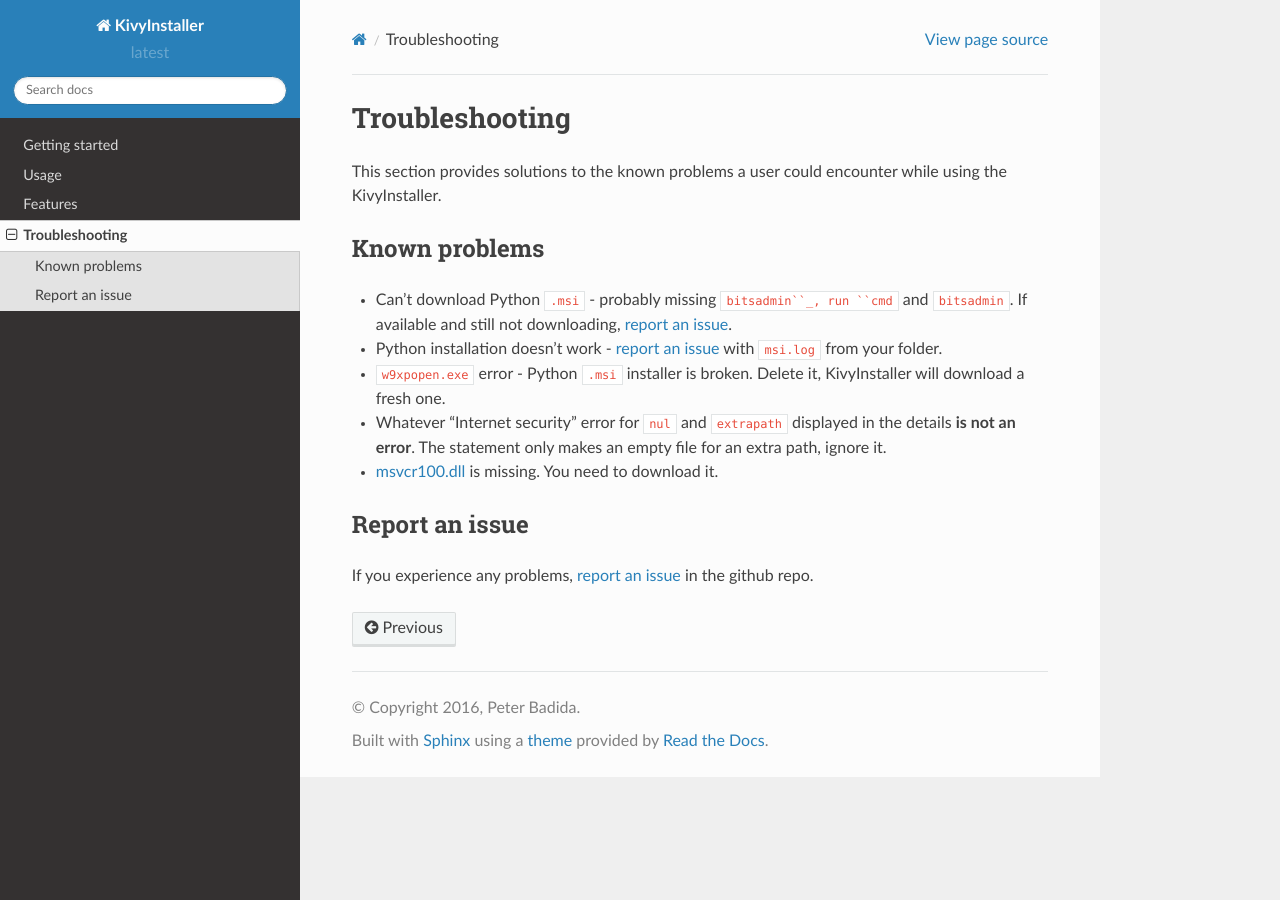
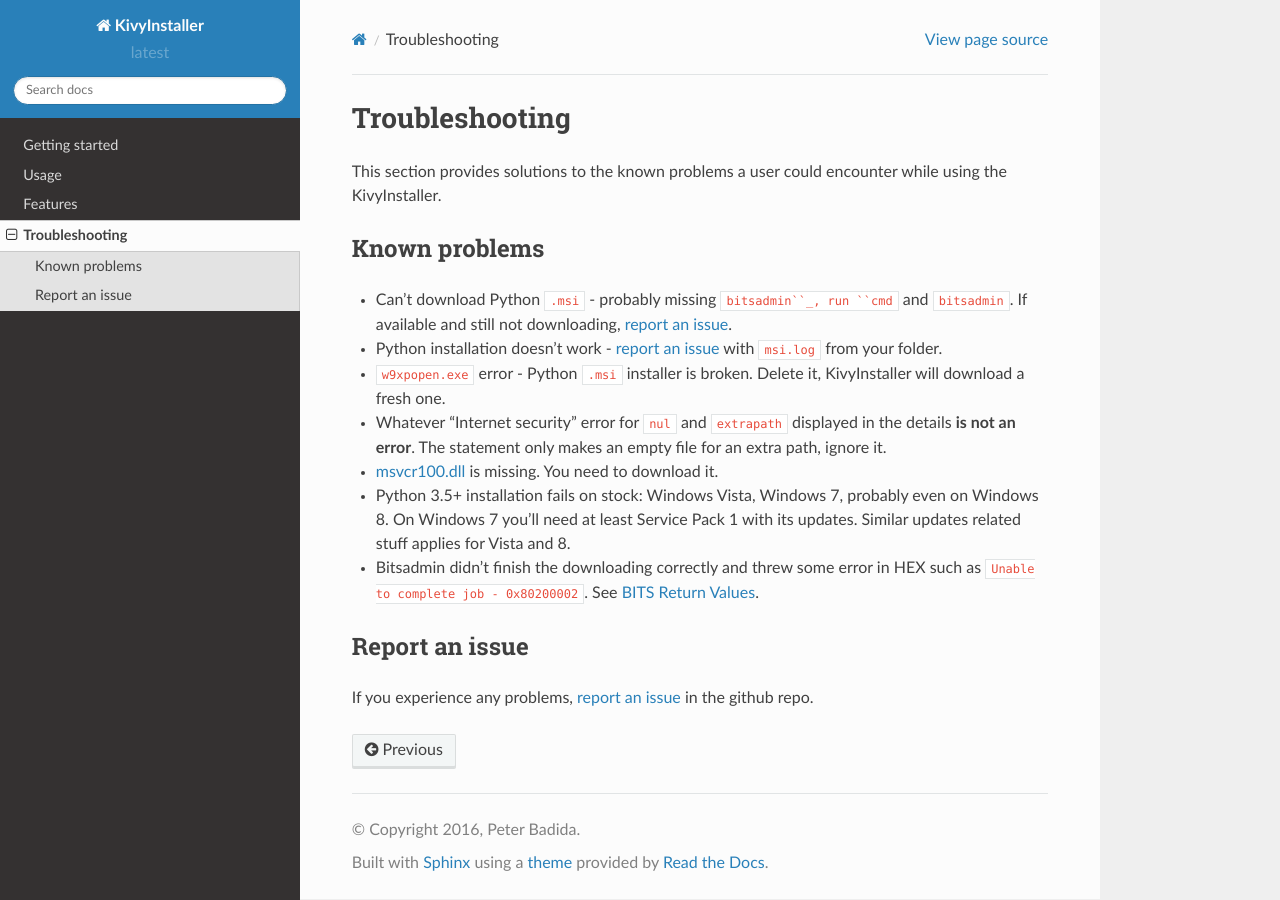
Before and after one commit to KeyWeeUsr/KivyInstaller, a Sphinx documentation site: the page built from docs/source/troubleshooting.rst, in a window 1280 px wide. Built offline with Sphinx 7.4.7 and the Read the Docs theme 2.0.0, drawn with Linux system fonts in a browser that asks for light colours.

```diff
--- a/docs/source/troubleshooting.rst
+++ b/docs/source/troubleshooting.rst
@@ -21,6 +21,13 @@ Known problems
 
 - |msvcr|_ is missing. You need to download it.
 
+- Python 3.5+ installation fails on stock: Windows Vista, Windows 7, probably
+  even on Windows 8. On Windows 7 you'll need at least Service Pack 1 with
+  its updates. Similar updates related stuff applies for Vista and 8.
+
+- Bitsadmin didn't finish the downloading correctly and threw some error in
+  HEX such as ``Unable to complete job - 0x80200002``. See |bitser|_.
+
 Report an issue
 ---------------
 
@@ -28,6 +35,8 @@ If you experience any problems, |iss|_ in the github repo.
 
 .. |iss| replace:: report an issue
 .. |msvcr| replace:: msvcr100.dll
+.. |bitser| replace:: BITS Return Values
 .. _iss: https://github.com/KeyWeeUsr/KivyInstaller/issues
 .. _msvcr: https://www.microsoft.com/en-us/download/details.aspx?id=5555
 .. _bitsadmin: https://www.microsoft.com/en-us/download/details.aspx?id=18546
+.. _bitser: https://msdn.microsoft.com/en-us/library/windows/desktop/aa362823
```
Also changed, not shown: README.md (+7 -0 lines).
